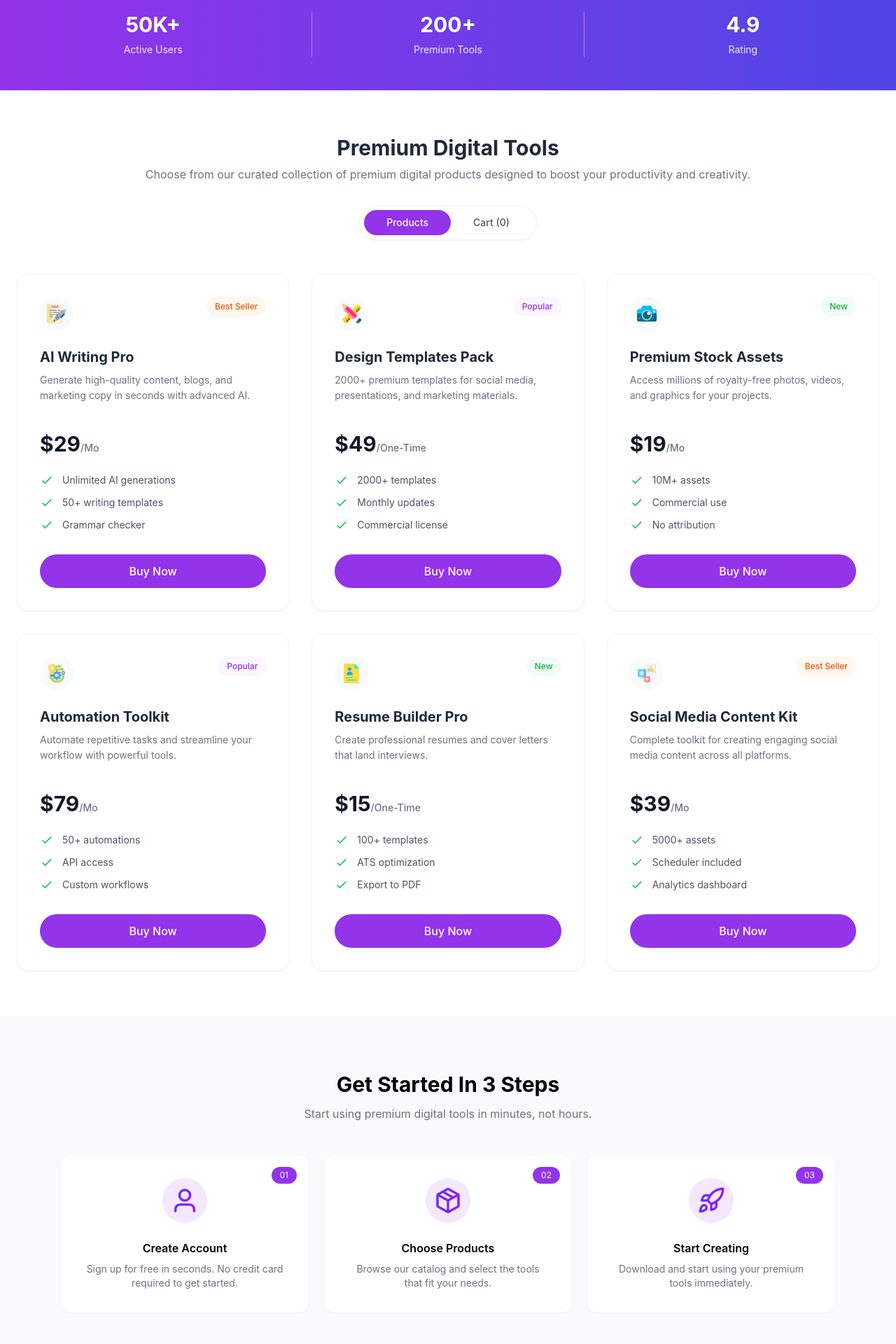
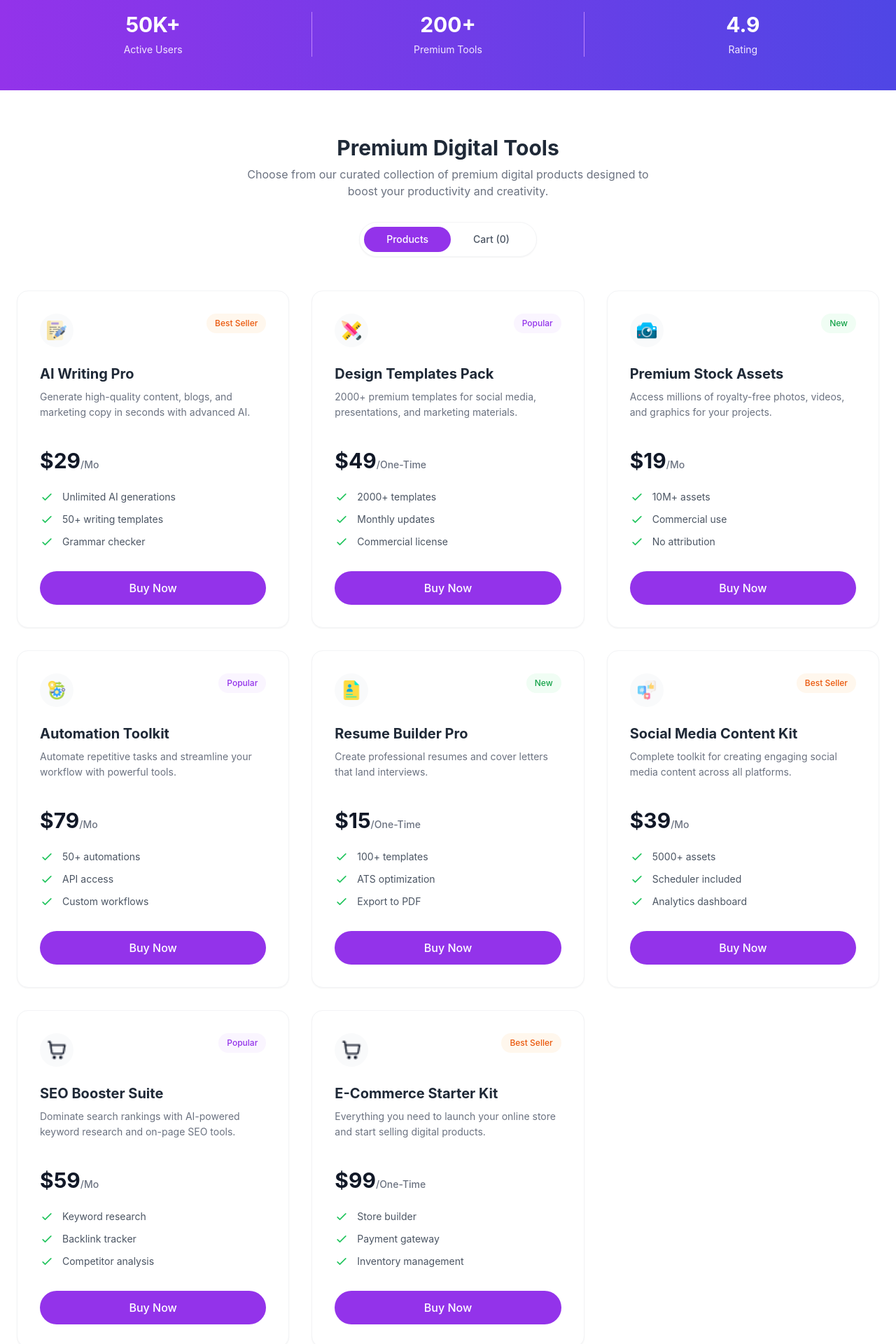
Before and after one commit to musfik070-gif/my-project, a React (Vite) app: page / in a window 1280 px wide. Shown: the part 760-2680 px from the top of the page at 70% size. Built offline with nearby package versions, Linux system fonts and the light colour scheme.

Commit message:
fixing the footer design and made the redme file

```diff
--- a/package.json
+++ b/package.json
@@ -10,6 +10,7 @@
     "preview": "vite preview"
   },
   "dependencies": {
+    "daisyui": "^4.12.10",
     "react": "^19.2.4",
     "react-dom": "^19.2.4",
     "react-toastify": "^11.0.5"
--- a/src/App.jsx
+++ b/src/App.jsx
@@ -1,19 +1,25 @@
+import { useState } from "react";
 import Navbar from "./components/Navbar";
 import Hero from "./components/Hero";
 import Stats from "./components/Stats";
 import Products from "./components/Products";
 import Steps from "./components/Steps";
 import Pricing from "./components/Pricing";
+import CTA from "./components/CTA";
 import Footer from "./components/Footer";
-import CTA from "./components/CTA";
 
 function App() {
+  // ✅ FIX: cart state moved here from Products.jsx
+  const [cart, setCart] = useState([]);
+
   return (
     <>
-      <Navbar />
+      {/* ✅ FIX: cartCount passed to Navbar so it can show the badge */}
+      <Navbar cartCount={cart.length} />
       <Hero />
       <Stats />
-      <Products />
+      {/* ✅ FIX: cart and setCart passed as props to Products */}
+      <Products cart={cart} setCart={setCart} />
       <Steps />
       <Pricing />
       <CTA />
--- a/src/components/Products.jsx
+++ b/src/components/Products.jsx
@@ -1,113 +1,82 @@
+// ✅ FIX: Import products from the new JSON data file (no longer hardcoded here)
+// ✅ FIX: Accept cart and setCart as PROPS from App.jsx (state was lifted up)
+// ✅ FIX: Checkout now uses toast.success() instead of alert()
+// ✅ FIX: Product field names updated to match JSON spec (description, period, tagType)
+// ✅ OPTIONAL: "Added to cart" text feedback on the Buy Now button
+// ✅ OPTIONAL: Cart count in Navbar updates on every add/remove/checkout (via lifted state)
+
 import React, { useState } from "react";
-import writingIcon from "../../assetsmain/products/writing_2327400 1.png";
-import designIcon from "../../assetsmain/products/design-tool.png";
-import cameraIcon from "../../assetsmain/products/camera.png";
+import { toast } from "react-toastify";
+
+// ✅ FIX: Load product data from the JSON file
+import productsData from "../data/products.json";
+
+// ✅ Map icon string names from JSON to actual imported images
+import writingIcon   from "../../assetsmain/products/writing_2327400 1.png";
+import designIcon    from "../../assetsmain/products/design-tool.png";
+import cameraIcon    from "../../assetsmain/products/camera.png";
 import operationIcon from "../../assetsmain/products/operation.png";
 import portfolioIcon from "../../assetsmain/products/portfolio.png";
-import socialIcon from "../../assetsmain/products/social-media.png";
+import socialIcon    from "../../assetsmain/products/social-media.png";
+import shoppingIcon  from "../../assetsmain/products/shopping-cart.png";
 
-import { toast } from "react-toastify";
+const iconMap = {
+  writing:   writingIcon,
+  design:    designIcon,
+  camera:    cameraIcon,
+  operation: operationIcon,
+  portfolio: portfolioIcon,
+  social:    socialIcon,
+  shopping:  shoppingIcon,
+};
 
-function Products() {
-  const [cart, setCart] = useState([]);
+// ✅ FIX: tagType string → Tailwind color classes
+const tagColorMap = {
+  "best seller": "bg-orange-50 text-orange-600",
+  "popular":     "bg-purple-50 text-purple-600",
+  "new":         "bg-green-50 text-green-600",
+};
+
+// ✅ Billing label based on period field from JSON
+const periodLabel = {
+  "monthly":  "/Mo",
+  "yearly":   "/Yr",
+  "one-time": "/One-Time",
+};
+
+function Products({ cart, setCart }) {
   const [activeTab, setActiveTab] = useState("products");
-
-  const products = [
-    {
-      id: 1,
-      name: "AI Writing Pro",
-      desc: "Generate high-quality content, blogs, and marketing copy in seconds with advanced AI.",
-      price: 29,
-      billing: "/Mo",
-      tag: "Best Seller",
-      tagColor: "bg-orange-50 text-orange-600",
-      icon: writingIcon,
-      features: [
-        "Unlimited AI generations",
-        "50+ writing templates",
-        "Grammar checker",
-      ],
-    },
-    {
-      id: 2,
-      name: "Design Templates Pack",
-      desc: "2000+ premium templates for social media, presentations, and marketing materials.",
-      price: 49,
-      billing: "/One-Time",
-      tag: "Popular",
-      tagColor: "bg-purple-50 text-purple-600",
-      icon: designIcon,
-      features: ["2000+ templates", "Monthly updates", "Commercial license"],
-    },
-    {
-      id: 3,
-      name: "Premium Stock Assets",
-      desc: "Access millions of royalty-free photos, videos, and graphics for your projects.",
-      price: 19,
-      billing: "/Mo",
-      tag: "New",
-      tagColor: "bg-green-50 text-green-600",
-      icon: cameraIcon,
-      features: ["10M+ assets", "Commercial use", "No attribution"],
-    },
-    {
-      id: 4,
-      name: "Automation Toolkit",
-      desc: "Automate repetitive tasks and streamline your workflow with powerful tools.",
-      price: 79,
-      billing: "/Mo",
-      tag: "Popular",
-      tagColor: "bg-purple-50 text-purple-600",
-      icon: operationIcon,
-      features: ["50+ automations", "API access", "Custom workflows"],
-    },
-    {
-      id: 5,
-      name: "Resume Builder Pro",
-      desc: "Create professional resumes and cover letters that land interviews.",
-      price: 15,
-      billing: "/One-Time",
-      tag: "New",
-      tagColor: "bg-green-50 text-green-600",
-      icon: portfolioIcon,
-      features: ["100+ templates", "ATS optimization", "Export to PDF"],
-    },
-    {
-      id: 6,
-      name: "Social Media Content Kit",
-      desc: "Complete toolkit for creating engaging social media content across all platforms.",
-      price: 39,
-      billing: "/Mo",
-      tag: "Best Seller",
-      tagColor: "bg-orange-50 text-orange-600",
-      icon: socialIcon,
-      features: ["5000+ assets", "Scheduler included", "Analytics dashboard"],
-    },
-  ];
+  const [addedIds, setAddedIds]   = useState([]);
 
   const addToCart = (product) => {
     setCart([...cart, product]);
+
+    // ✅ OPTIONAL: Flash "Added to cart" on the button for 1.5 seconds
+    setAddedIds((prev) => [...prev, product.id]);
+    setTimeout(() => {
+      setAddedIds((prev) => prev.filter((id) => id !== product.id));
+    }, 1500);
+
     toast.success(`${product.name} added to cart!`, {
       position: "top-right",
       autoClose: 2000,
-      hideProgressBar: false,
-      closeOnClick: true,
-      pauseOnHover: true,
-      draggable: true,
-      progress: undefined,
     });
   };
 
-  const removeItem = (id) => {
-    setCart(cart.filter((item, index) => index !== id));
-    toast.error(`Item removed from cart`, {
+  const removeItem = (indexToRemove) => {
+    setCart(cart.filter((_, index) => index !== indexToRemove));
+    toast.error("Item removed from cart", {
       position: "top-right",
       autoClose: 2000,
-      hideProgressBar: false,
-      closeOnClick: true,
-      pauseOnHover: true,
-      draggable: true,
-      progress: undefined,
+    });
+  };
+
+  // ✅ FIX: Checkout now uses toast instead of alert()
+  const handleCheckout = () => {
+    setCart([]);
+    toast.success("Order placed! Your cart has been cleared.", {
+      position: "top-right",
+      autoClose: 3000,
     });
   };
 
@@ -115,15 +84,15 @@ function Products() {
 
   return (
     <div className="max-w-7xl mx-auto px-4 md:px-6 py-16">
+
       <div className="text-center mb-12">
-        <h2 className="text-3xl font-bold text-gray-800">
-          Premium Digital Tools
-        </h2>
-        <p className="text-gray-500 mt-2">
-          Choose from our curated collection of premium digital products
-          designed to boost your productivity and creativity.
+        <h2 className="text-3xl font-bold text-gray-800">Premium Digital Tools</h2>
+        <p className="text-gray-500 mt-2 max-w-xl mx-auto">
+          Choose from our curated collection of premium digital products designed
+          to boost your productivity and creativity.
         </p>
 
+        {/* Toggle Buttons */}
         <div className="inline-flex items-center bg-white border border-gray-100 p-1.5 rounded-full shadow-sm mt-8">
           <button
             onClick={() => setActiveTab("products")}
@@ -135,7 +104,6 @@ function Products() {
           >
             Products
           </button>
-
           <button
             onClick={() => setActiveTab("cart")}
             className={`px-8 py-2 rounded-full font-medium text-sm transition ${
@@ -149,9 +117,10 @@ function Products() {
         </div>
       </div>
 
+      {/* ==================== PRODUCTS TAB ==================== */}
       {activeTab === "products" && (
         <div className="grid grid-cols-1 md:grid-cols-2 lg:grid-cols-3 gap-6 lg:gap-8">
-          {products.map((product) => (
+          {productsData.map((product) => (
             <div
               key={product.id}
               className="border border-gray-100 rounded-2xl p-6 md:p-8 shadow-sm hover:shadow-md transition bg-white flex flex-col h-full"
@@ -159,41 +128,39 @@ function Products() {
               <div className="flex justify-between items-start mb-6">
                 <div className="w-12 h-12 flex items-center justify-center bg-gray-50 rounded-full p-2.5">
                   <img
-                    src={product.icon}
+                    src={iconMap[product.icon]}
                     alt={product.name}
                     className="w-full h-full object-contain"
                   />
                 </div>
+                {/* ✅ FIX: uses tagType for color lookup */}
                 <span
-                  className={`text-xs px-3 py-1.5 rounded-full font-medium ${product.tagColor}`}
+                  className={`text-xs px-3 py-1.5 rounded-full font-medium ${
+                    tagColorMap[product.tagType] || "bg-gray-100 text-gray-600"
+                  }`}
                 >
                   {product.tag}
                 </span>
               </div>
 
-              <h3 className="text-xl font-bold text-gray-800 mb-2">
-                {product.name}
-              </h3>
+              <h3 className="text-xl font-bold text-gray-800 mb-2">{product.name}</h3>
 
+              {/* ✅ FIX: product.description (was product.desc) */}
               <p className="text-gray-500 text-sm leading-relaxed min-h-[60px]">
-                {product.desc}
+                {product.description}
               </p>
 
               <div className="mt-6 mb-6">
-                <span className="text-3xl font-bold text-gray-900">
-                  ${product.price}
-                </span>
+                <span className="text-3xl font-bold text-gray-900">${product.price}</span>
+                {/* ✅ FIX: product.period (was product.billing) */}
                 <span className="text-sm text-gray-500 font-medium">
-                  {product.billing}
+                  {periodLabel[product.period] || `/${product.period}`}
                 </span>
               </div>
 
               <ul className="space-y-3 mb-8 flex-grow">
                 {product.features.map((feature, idx) => (
-                  <li
-                    key={idx}
-                    className="flex items-center text-sm text-gray-600"
-                  >
+                  <li key={idx} className="flex items-center text-sm text-gray-600">
                     <svg
                       className="w-5 h-5 text-green-500 mr-3 flex-shrink-0"
                       fill="none"
@@ -212,17 +179,23 @@ function Products() {
                 ))}
               </ul>
 
+              {/* ✅ OPTIONAL: Button text changes to "Added to Cart ✓" briefly */}
               <button
                 onClick={() => addToCart(product)}
-                className="w-full bg-purple-600 hover:bg-purple-700 text-white py-3 rounded-full font-medium transition mt-auto"
+                className={`w-full py-3 rounded-full font-medium transition mt-auto ${
+                  addedIds.includes(product.id)
+                    ? "bg-green-500 text-white"
+                    : "bg-purple-600 hover:bg-purple-700 text-white"
+                }`}
               >
-                Buy Now
+                {addedIds.includes(product.id) ? "Added to Cart ✓" : "Buy Now"}
               </button>
             </div>
           ))}
         </div>
       )}
 
+      {/* ==================== CART TAB ==================== */}
       {activeTab === "cart" && (
         <div className="max-w-2xl mx-auto mt-8">
           {cart.length === 0 ? (
@@ -237,57 +210,50 @@ function Products() {
             </div>
           ) : (
             <div className="bg-white border border-gray-100 rounded-2xl p-6 md:p-8 shadow-sm">
+              {/* "Your Cart" heading — matches screenshot */}
+              <h3 className="text-lg font-bold text-gray-800 mb-4">Your Cart</h3>
+
+              <div className="space-y-3">
                 {cart.map((item, index) => (
                   <div
                     key={index}
-                  className="flex justify-between items-center border-b border-gray-100 py-4 last:border-0"
+                    className="flex justify-between items-center bg-gray-50 rounded-xl px-4 py-3"
                   >
                     <div className="flex items-center gap-4">
-                    <div className="w-10 h-10 bg-gray-50 rounded-full p-2 flex-shrink-0">
+                      <div className="w-10 h-10 bg-white rounded-full p-2 flex-shrink-0 shadow-sm">
                         <img
-                        src={item.icon}
+                          src={iconMap[item.icon]}
                           alt={item.name}
                           className="w-full h-full object-contain"
                         />
                       </div>
                       <div>
-                      <h4 className="font-semibold text-gray-800">
-                        {item.name}
-                      </h4>
-                      <p className="text-gray-500 text-sm font-medium">
-                        ${item.price}
-                        {item.billing}
+                        <h4 className="font-semibold text-gray-800 text-sm">{item.name}</h4>
+                        <p className="text-gray-500 text-sm">
+                          ${item.price}{periodLabel[item.period] || `/${item.period}`}
                         </p>
                       </div>
                     </div>
-
                     <button
                       onClick={() => removeItem(index)}
-                    className="text-red-500 hover:text-red-600 text-sm font-medium px-3 py-1 hover:bg-red-50 rounded-full transition"
+                      className="text-red-500 hover:text-red-600 text-sm font-medium transition"
                     >
                       Remove
                     </button>
                   </div>
                 ))}
-
-              <div className="mt-8 pt-6 border-t border-gray-200">
-                <div className="flex justify-between items-center mb-6">
-                  <span className="text-lg text-gray-600 font-medium">
-                    Total Amount:
-                  </span>
-                  <span className="text-3xl font-bold text-gray-900">
-                    ${total}
-                  </span>
               </div>
 
+              <div className="mt-6 pt-4 border-t border-gray-200">
+                <div className="flex justify-between items-center mb-5">
+                  <span className="text-base text-gray-500 font-medium">Total:</span>
+                  <span className="text-2xl font-bold text-gray-900">${total}</span>
+                </div>
                 <button
-                  onClick={() => {
-                    alert("Proceeding to checkout...");
-                    setCart([]);
-                  }}
-                  className="w-full bg-purple-600 hover:bg-purple-700 text-white px-6 py-4 rounded-full font-medium transition text-lg"
+                  onClick={handleCheckout}
+                  className="w-full bg-purple-600 hover:bg-purple-700 text-white px-6 py-4 rounded-xl font-semibold transition text-base"
                 >
-                  Proceed to Checkout
+                  Proceed To Checkout
                 </button>
               </div>
             </div>
--- /dev/null
+++ b/src/data/products.json
@@ -0,0 +1,90 @@
+[
+  {
+    "id": 1,
+    "name": "AI Writing Pro",
+    "description": "Generate high-quality content, blogs, and marketing copy in seconds with advanced AI.",
+    "price": 29,
+    "period": "monthly",
+    "tag": "Best Seller",
+    "tagType": "best seller",
+    "features": ["Unlimited AI generations", "50+ writing templates", "Grammar checker"],
+    "icon": "writing"
+  },
+  {
+    "id": 2,
+    "name": "Design Templates Pack",
+    "description": "2000+ premium templates for social media, presentations, and marketing materials.",
+    "price": 49,
+    "period": "one-time",
+    "tag": "Popular",
+    "tagType": "popular",
+    "features": ["2000+ templates", "Monthly updates", "Commercial license"],
+    "icon": "design"
+  },
+  {
+    "id": 3,
+    "name": "Premium Stock Assets",
+    "description": "Access millions of royalty-free photos, videos, and graphics for your projects.",
+    "price": 19,
+    "period": "monthly",
+    "tag": "New",
+    "tagType": "new",
+    "features": ["10M+ assets", "Commercial use", "No attribution"],
+    "icon": "camera"
+  },
+  {
+    "id": 4,
+    "name": "Automation Toolkit",
+    "description": "Automate repetitive tasks and streamline your workflow with powerful tools.",
+    "price": 79,
+    "period": "monthly",
+    "tag": "Popular",
+    "tagType": "popular",
+    "features": ["50+ automations", "API access", "Custom workflows"],
+    "icon": "operation"
+  },
+  {
+    "id": 5,
+    "name": "Resume Builder Pro",
+    "description": "Create professional resumes and cover letters that land interviews.",
+    "price": 15,
+    "period": "one-time",
+    "tag": "New",
+    "tagType": "new",
+    "features": ["100+ templates", "ATS optimization", "Export to PDF"],
+    "icon": "portfolio"
+  },
+  {
+    "id": 6,
+    "name": "Social Media Content Kit",
+    "description": "Complete toolkit for creating engaging social media content across all platforms.",
+    "price": 39,
+    "period": "monthly",
+    "tag": "Best Seller",
+    "tagType": "best seller",
+    "features": ["5000+ assets", "Scheduler included", "Analytics dashboard"],
+    "icon": "social"
+  },
+  {
+    "id": 7,
+    "name": "SEO Booster Suite",
+    "description": "Dominate search rankings with AI-powered keyword research and on-page SEO tools.",
+    "price": 59,
+    "period": "monthly",
+    "tag": "Popular",
+    "tagType": "popular",
+    "features": ["Keyword research", "Backlink tracker", "Competitor analysis"],
+    "icon": "shopping"
+  },
+  {
+    "id": 8,
+    "name": "E-Commerce Starter Kit",
+    "description": "Everything you need to launch your online store and start selling digital products.",
+    "price": 99,
+    "period": "one-time",
+    "tag": "Best Seller",
+    "tagType": "best seller",
+    "features": ["Store builder", "Payment gateway", "Inventory management"],
+    "icon": "shopping"
+  }
+]
--- a/tailwind.config.js
+++ b/tailwind.config.js
@@ -4,5 +4,9 @@ export default {
   theme: {
     extend: {},
   },
-  plugins: [],
+  // ✅ FIX: Added daisyui as required by assignment
+  plugins: [require("daisyui")],
+  daisyui: {
+    themes: ["light"], // use light theme so it doesn't override your purple styling
+  },
 }
```
Also changed, not shown: src/components/Footer.jsx (+59 -18 lines), src/components/Hero.jsx (+11 -9 lines), src/components/Navbar.jsx (+33 -3 lines), 2 other files (tests, documents, lock files or other folders). Lines whose indentation alone changed are shown as unchanged.
